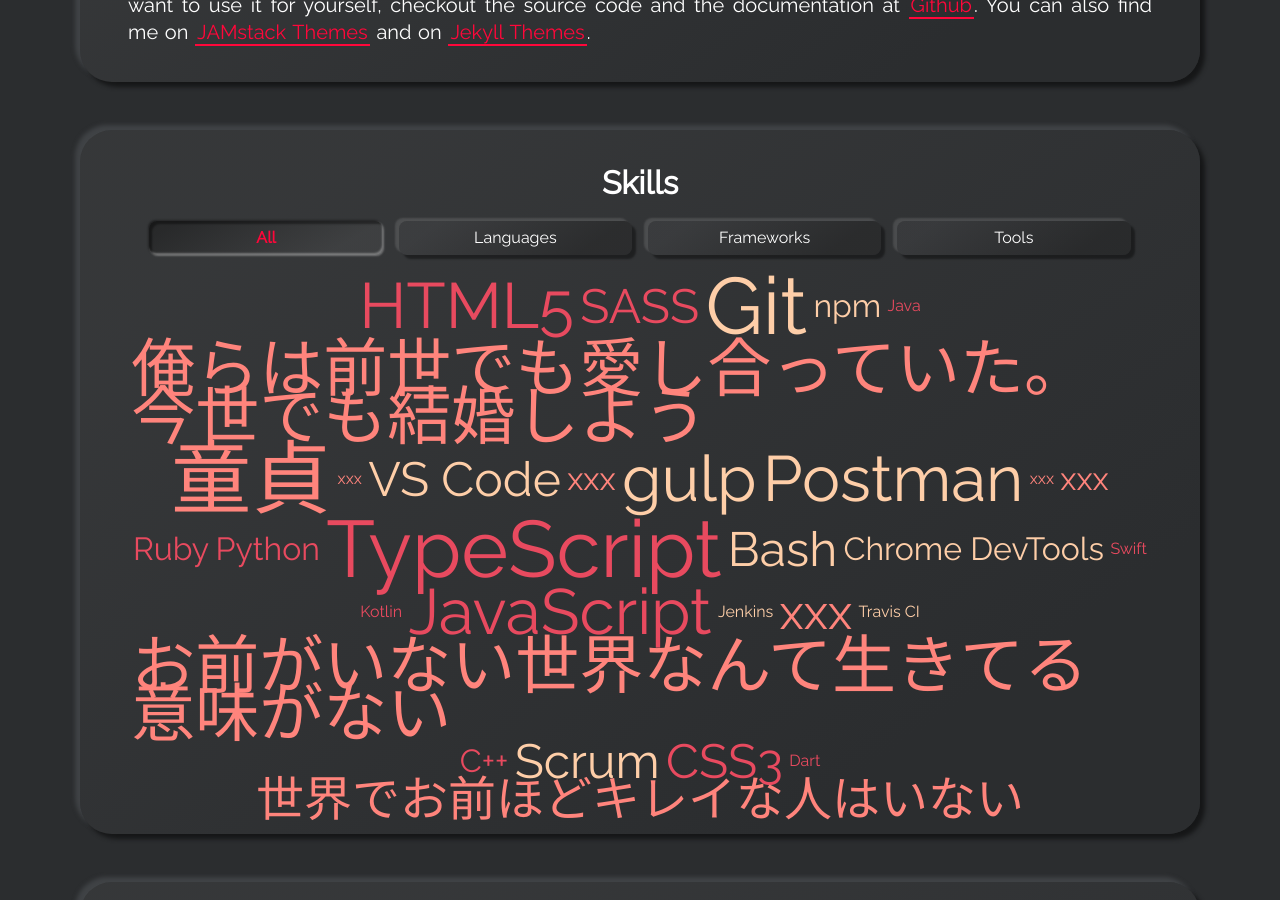
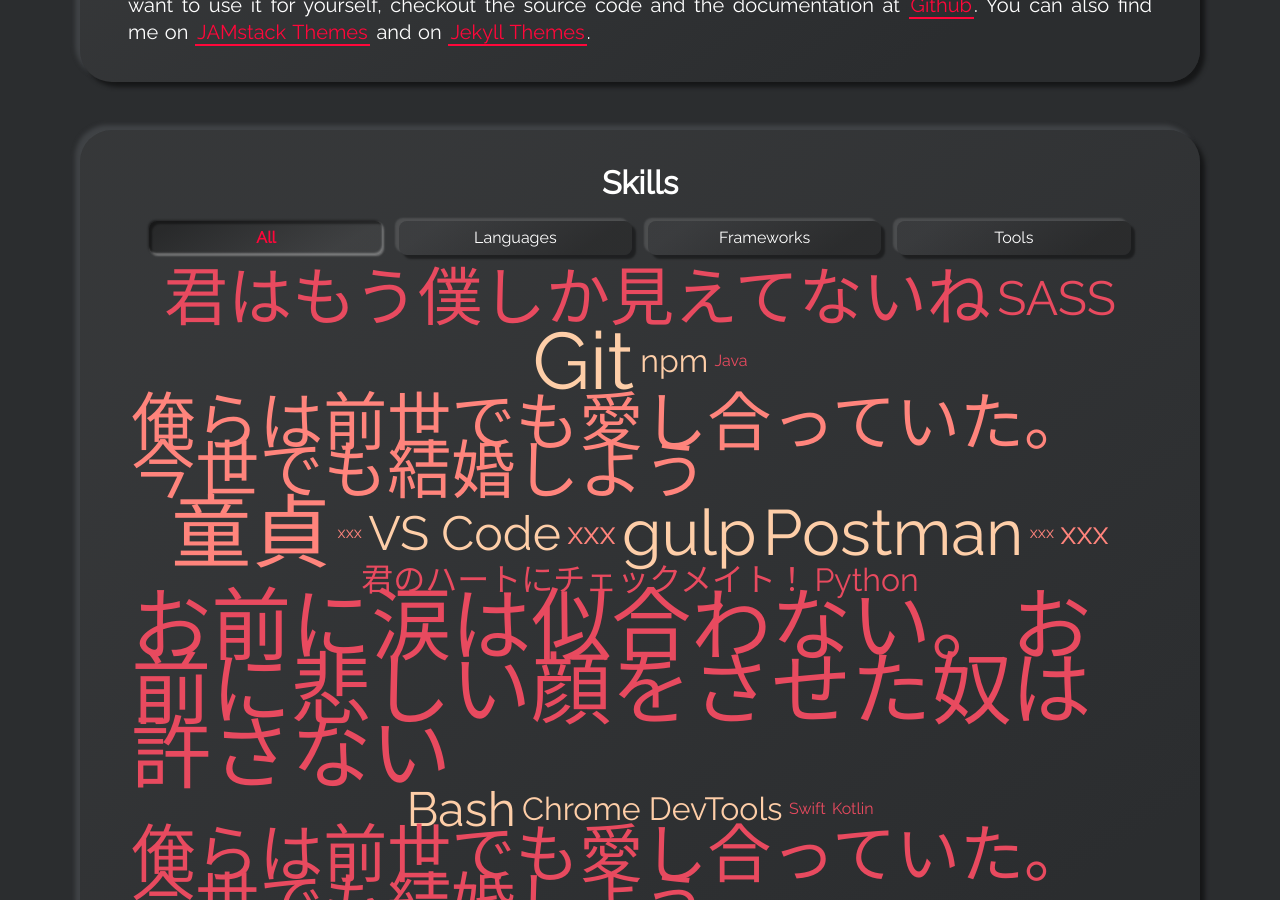
Before and after one commit to takagotch/o2830, a Jekyll site: the page built from index.html, in a window 1280 px wide and 900 px high, scrolled down 1297 px. Built offline with Jekyll 4.4.1, drawn with Linux system fonts in a browser that asks for light colours.

Commit message:
Update skills-languages.yml

```diff
--- a/_data/skills-languages.yml
+++ b/_data/skills-languages.yml
@@ -5,19 +5,19 @@
 # - name: Language
 #   weight: 5
 
-- name: TypeScript
+- name: お前に涙は似合わない。お前に悲しい顔をさせた奴は許さない
   weight: 5
 
-- name: JavaScript
+- name: 俺らは前世でも愛し合っていた。今世でも結婚しよう
   weight: 4
 
 - name: Python
   weight: 2
 
-- name: HTML5
+- name: 君はもう僕しか見えてないね
   weight: 4
 
-- name: CSS3
+- name: 次会うときは星降る夜に
   weight: 3
 
 - name: SASS
@@ -38,5 +38,5 @@
 - name: C++
   weight: 2
 
-- name: Ruby
+- name: 君のハートにチェックメイト！
   weight: 2
```
